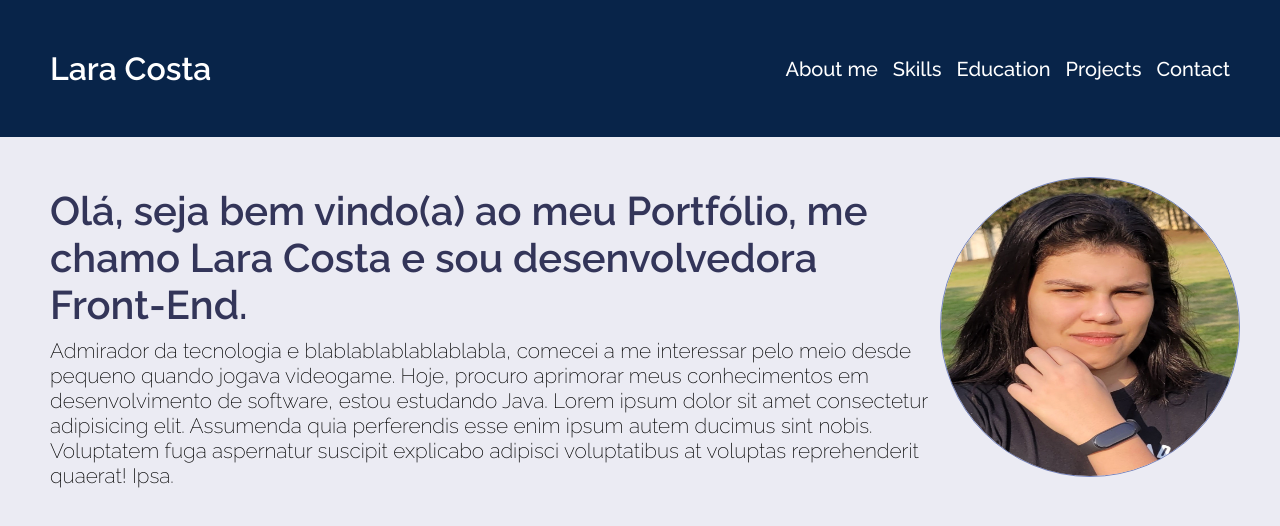
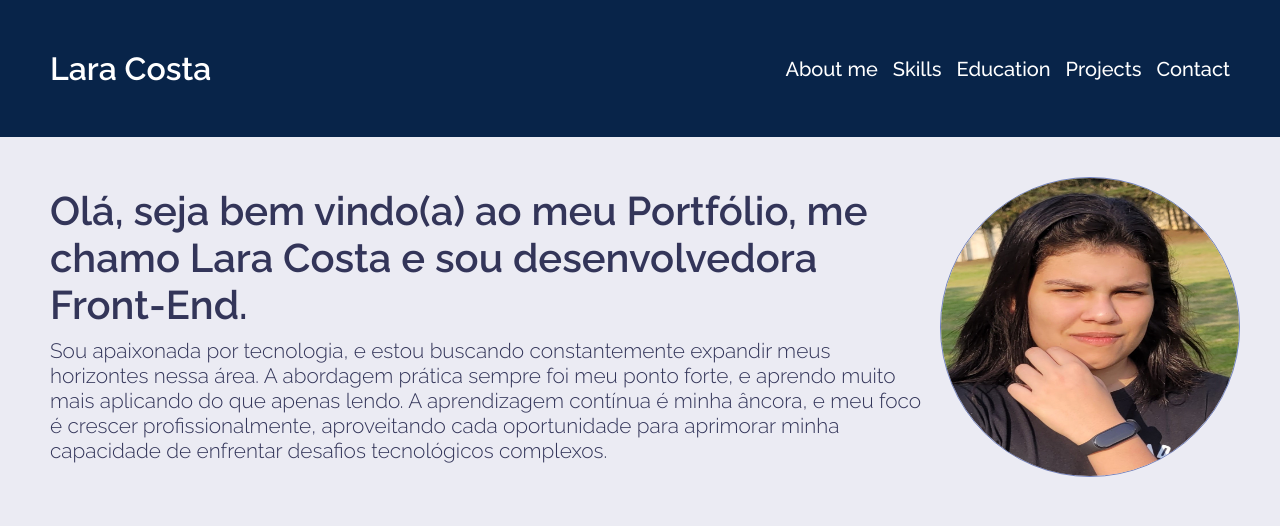
Before and after one commit to LaraCosta66/my-portfolio, a React (Create React App) app: page / in a window 1280 px wide. Shown: the top 526 px of the page. Built offline with nearby package versions, Linux system fonts and the light colour scheme.

Commit message:
fix: update text

```diff
--- a/src/components/Main/index.jsx
+++ b/src/components/Main/index.jsx
@@ -13,13 +13,12 @@ export function Main() {
           desenvolvedora Front-End.
         </h1>
         <p>
-          Admirador da tecnologia e blablablablablablabla, comecei a me
-          interessar pelo meio desde pequeno quando jogava videogame. Hoje,
-          procuro aprimorar meus conhecimentos em desenvolvimento de software,
-          estou estudando Java. Lorem ipsum dolor sit amet consectetur
-          adipisicing elit. Assumenda quia perferendis esse enim ipsum autem
-          ducimus sint nobis. Voluptatem fuga aspernatur suscipit explicabo
-          adipisci voluptatibus at voluptas reprehenderit quaerat! Ipsa.
+          Sou apaixonada por tecnologia, e estou buscando constantemente expandir
+          meus horizontes nessa área. A abordagem prática sempre foi
+          meu ponto forte, e aprendo muito mais aplicando do que apenas lendo. A
+          aprendizagem contínua é minha âncora, e meu foco é crescer
+          profissionalmente, aproveitando cada oportunidade para aprimorar minha
+          capacidade de enfrentar desafios tecnológicos complexos.
         </p>
       </section>
     </Container>
--- a/src/components/Main/styles.js
+++ b/src/components/Main/styles.js
@@ -12,8 +12,8 @@ export const Container = styled.div`
   }
   .text p {
     font-size: 1.3rem;
-    font-weight: 200;
-    color: var(--blue-500);
+    font-weight: 300;
+    color: var(--blue-800);
     margin-top: 10px;
   }
 
```
